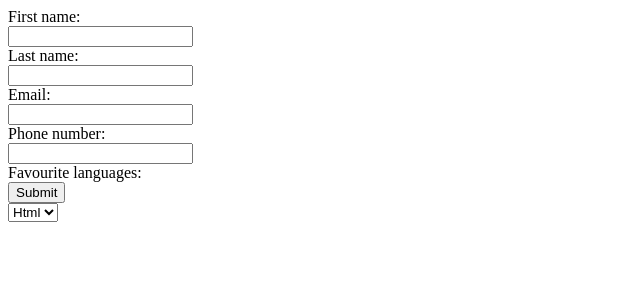
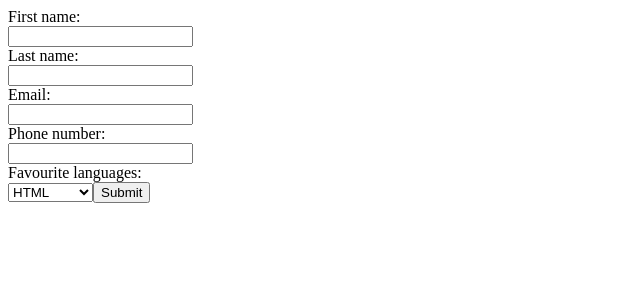
Before and after one commit to CE5RIC/Basic-Angular-form, an Angular app in the folder angular-form/: page / in a window 1280 px wide. Shown: the top 300 px of the page, without its empty margins (0-640 px from the left). Built offline with nearby package versions, Linux system fonts and the light colour scheme.

Commit message:
ngFor loop created

```diff
--- a/angular-form/src/app/app.component.html
+++ b/angular-form/src/app/app.component.html
@@ -10,15 +10,11 @@
   <input type="text" id="phone" name="phone"><br>
   <label for="languages">Favourite languages:</label><br>
 
-
+  <select name="language" id="lg">
+  <option *ngFor="let language of languages">
+    {{language}}
+  </option >
+  </select>
   <button type="submit">Submit</button>
 
 </form>
-
-
-<select id="languages" name="languages list" form="languages">
-  <option value="html">Html</option>
-  <option value="saab">Css</option>
-  <option value="opel">JS</option>
-  <option value="audi">PHP</option>
-</select><br>
```
